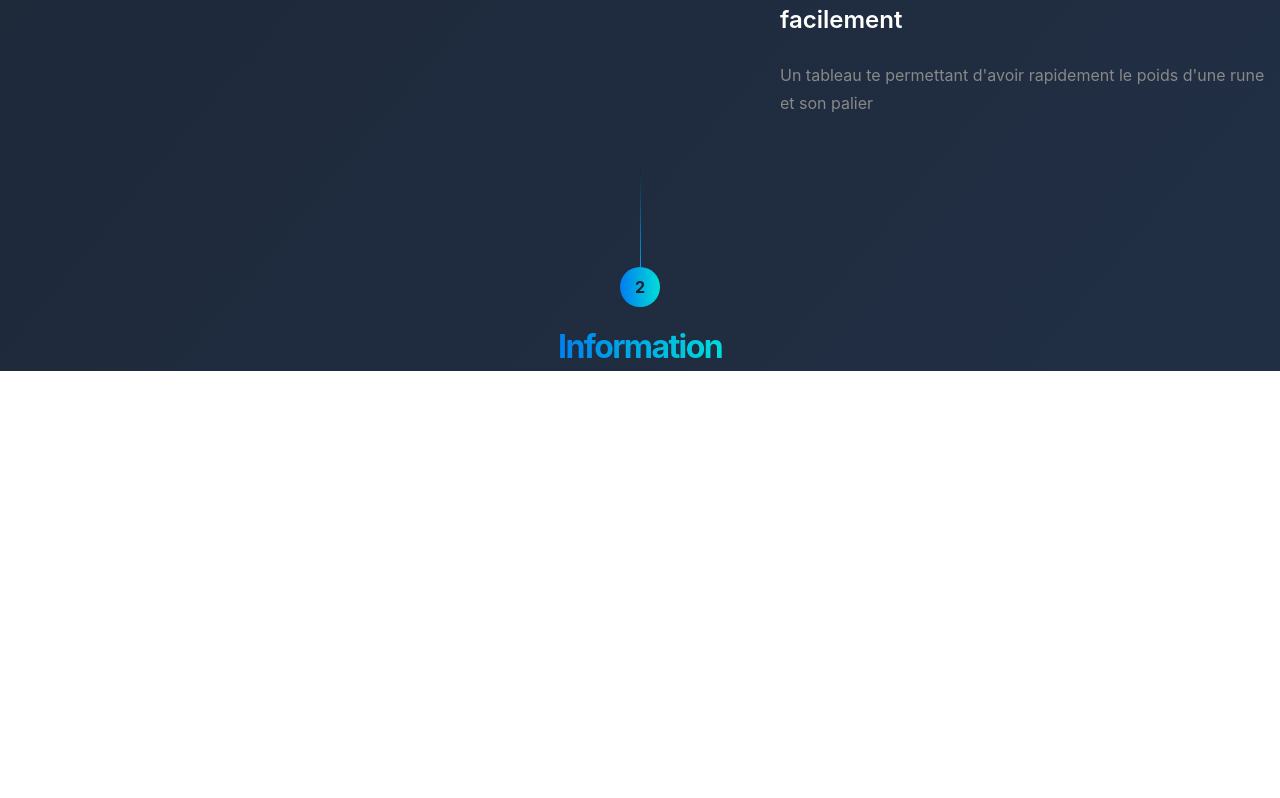
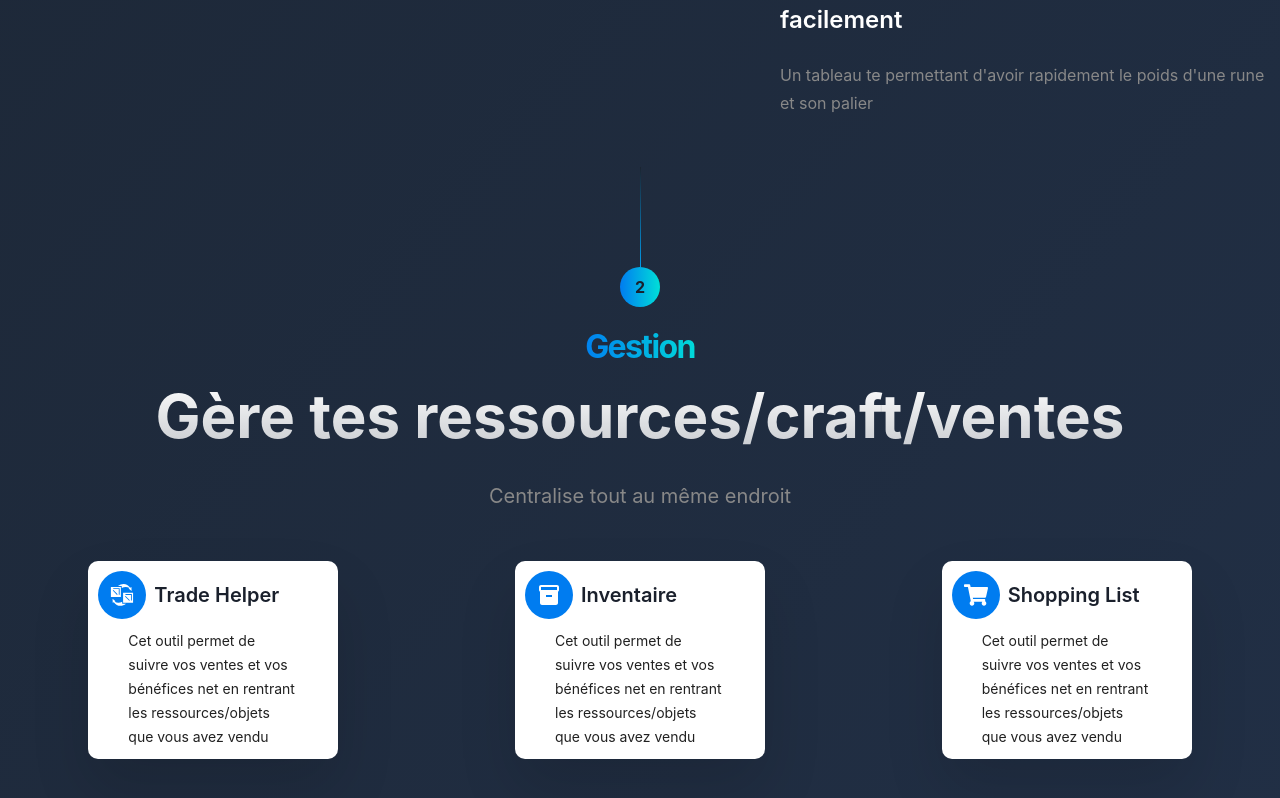
Before and after one commit to no-inspi/profus2.0, a Next.js app: page / in a window 1280 px wide. Shown: the part 1808-2606 px from the top of the page. Before the commit the page ends 2179 px from the top, so only its background shows below. Built offline with nearby package versions, Linux system fonts and the light colour scheme.

Commit message:
Update with framer-motion

```diff
--- a/components/Home/Home.module.css
+++ b/components/Home/Home.module.css
@@ -416,3 +416,75 @@
     font-weight: 400;
     color: #888;
 }
+
+
+.secondpart__card__container {
+    display: flex;
+    flex-direction: row;
+    justify-content: space-around;
+    align-items: center;
+    width: 100%;
+    margin-top: 50px;
+    margin-bottom: 100px;
+}
+
+.secondpart__card {
+    background-color: white;
+    border-radius: 10px;
+    padding: 10px;
+    /*height: 150px;*/
+    width: 250px;
+    transition: all 0.3s ease;
+    cursor: pointer;
+    box-shadow: 0 30px 60px rgba(0,0,0,.12);
+    display: flex;
+    flex-direction: column;
+    justify-content: center;
+    align-items: center;
+    gap: 10px;
+}
+
+.secondpart__card:hover {
+    transform: scale(1.05);
+}
+
+.secondpart__card__titleicon {
+    display: flex;
+    flex-direction: row;
+    justify-content: flex-start;
+    align-items: center;
+    width: 100%;
+    gap: 8px;
+}
+
+.secondpart__card__title {
+    font-size: 1.25rem;
+    font-weight: 600;
+    line-height: 1.5rem;
+    color: 0,0%,9%;
+}
+
+.secondpart__card__text {
+    display: flex;
+    flex-direction: row;
+    justify-content: center;
+    align-items: center;
+    width: 100%;
+    padding: 0px 30px;
+    font-size: 0.875rem;
+    line-height: 1.5rem;
+    font-weight: 400;
+    color: rgb(33, 33, 33);
+}
+
+.secondpart__card__icon {
+    background-color: #007CF0;
+    border-radius: 100%;
+    display: flex;
+    align-items: center;
+    justify-content: center;
+    flex-shrink: 0;
+    width: 48px;
+    height: 48px;
+    color: white;
+}
--- a/components/Home/Home.tsx
+++ b/components/Home/Home.tsx
@@ -1,4 +1,5 @@
 import { Button, SimpleGrid, Card, CardHeader, Heading, CardBody, CardFooter, Text } from '@chakra-ui/react'
+import { motion } from "framer-motion"
 
 import styles from './Home.module.css';
 import stylesCard from './Card.module.css'
@@ -9,13 +10,17 @@ import home_full from '../img/home_full.png'
 import home_metier from '../img/metiers.png'
 import home_rune from '../img/page_rune.png'
 
-import { GiHammerBreak, GiScythe, GiRuneStone } from 'react-icons/gi'
+import { GiHammerBreak, GiScythe, GiRuneStone, GiTrade } from 'react-icons/gi'
+import {MdInventory} from 'react-icons/md'
+import {FaShoppingCart} from 'react-icons/fa'
 
 export default function Home() {
     return (
         <>
             <div className={styles.home__container}>
-                <div className={styles.home__title}>
+                <motion.div
+                    initial={{ y: 10, opacity: 0 }} animate={{ y: 0, opacity: 1 }} transition={{ duration: 0.5, delay: 0.1 }}
+                    className={styles.home__title}>
                     {/* <span className={styles.animate__charcter}>
                         Develop. Preview. Ship.
                     </span> */}
@@ -36,14 +41,18 @@ export default function Home() {
                             </span>
                         </span>
                     </h1>
-                </div>
-                <h2 className={styles.home__description}>
+                </motion.div>
+                <motion.h2
+                    initial={{ y: 10, opacity: 0 }} animate={{ y: 0, opacity: 1 }} transition={{ duration: 0.5, delay: 0.2 }}
+                    className={styles.home__description}>
                     Profus met gratuitement à disposition des outils vous permettant d&apos;optimiser votre expérience ingame
-                </h2>
-                <div className={styles.home__button}>
+                </motion.h2>
+                <motion.div
+                    initial={{ y: 10, opacity: 0 }} animate={{ y: 0, opacity: 1 }} transition={{ duration: 0.5, delay: 0.3 }}
+                    className={styles.home__button}>
                     <a className={`${stylesButton.basic_button}`}>Briser un item</a>
                     <a className={`${stylesButton.gradient_border}`}>Les métiers</a>
-                </div>
+                </motion.div>
             </div>
             {/* <div className={styles.card__container}>
                 <div className={stylesCard.ag_courses_item}>
@@ -128,6 +137,7 @@ export default function Home() {
                     </a>
                 </div>
             </div> */}
+            <motion.div initial={{ y: 10, opacity: 0 }} animate={{ y: 0, opacity: 1 }} transition={{ duration: 0.5, delay: 0.4 }}>
                 <div className={styles.title__before}>
                     <span className={styles.title__before__text}>Explore Profus</span>
                 </div>
@@ -148,7 +158,8 @@ export default function Home() {
                         <span className={styles.step__p__text}>Gagne du temps et optimise tes actions en jeu </span>
                     </p>
                 </div>
-            <div className={styles.showroom__container}>
+            </motion.div>
+            <motion.div className={styles.showroom__container} initial={{ y: 10, opacity: 0 }} whileInView={{ y: 0, opacity: 1 }} transition={{ duration: 0.5, delay: 0.5 }}>
                 <div className={styles.showroom__image}>
                     <Image
                         src={home_full}
@@ -175,7 +186,7 @@ export default function Home() {
                 <div className={styles.showroom__global__container}>
                     <div className={styles.showroom__text}>
                         <div className={styles.showroom__icon}>
-                            <GiHammerBreak style={{ fontSize: "3rem", color: "#999" }} />
+                            <GiHammerBreak style={{ fontSize: "3rem", color: "white" }} />
                         </div>
                         <h5 className={styles.h5class}>
                             Optimise le brisage de ton item
@@ -186,7 +197,7 @@ export default function Home() {
                     </div>
                     <div className={styles.showroom__text}>
                         <div className={styles.showroom__icon}>
-                            <GiScythe style={{ fontSize: "3rem", color: "#999" }} />
+                            <GiScythe style={{ fontSize: "3rem", color: "white" }} />
                         </div>
                         <h5 className={styles.h5class}>
                             Economise des kamas en montant tes métiers
@@ -197,7 +208,7 @@ export default function Home() {
                     </div>
                     <div className={styles.showroom__text}>
                         <div className={styles.showroom__icon}>
-                            <GiRuneStone style={{ fontSize: "3rem", color: "#999" }} />
+                            <GiRuneStone style={{ fontSize: "3rem", color: "white" }} />
                         </div>
                         <h5 className={styles.h5class}>
                             Trouve des astuces fm pour progresser facilement
@@ -207,16 +218,53 @@ export default function Home() {
                         </div>
                     </div>
                 </div>
-            </div>
+            </motion.div>
             <div className={styles.step__container}>
                 <span className={styles.step__lines}></span>
                 <div className={styles.step__number__container}>
                     <span className={styles.step__number}>2</span>
                 </div>
                 <h3 className={styles.step__title}>
-                    <span className={styles.step__title__text}>Information</span>
+                    <span className={styles.step__title__text}>Gestion</span>
                 </h3>
+                <div className={styles.step__h4class__container}>
+                    <h4 className={styles.step__h4class}>
+                        <span className={styles.step__h4class__text}>Gère tes ressources/craft/ventes </span>
+                    </h4>
+                    <p className={styles.step__p}>
+                        <span className={styles.step__p__text}>Centralise tout au même endroit</span>
+                    </p>
                 </div>
+            </div>
+            <motion.div className={styles.secondpart__card__container}>
+                <div className={styles.secondpart__card}>
+                    <div className={styles.secondpart__card__titleicon}>
+                        <span className={styles.secondpart__card__icon}><GiTrade size='1.5em' /></span>
+                        <span className={styles.secondpart__card__title}>Trade Helper</span>
+                    </div>
+                    <div className={styles.secondpart__card__text}>
+                        Cet outil permet de suivre vos ventes et vos bénéfices net en rentrant les ressources/objets que vous avez vendu
+                    </div>
+                </div>
+                <div className={styles.secondpart__card}>
+                    <div className={styles.secondpart__card__titleicon}>
+                        <span className={styles.secondpart__card__icon}><MdInventory size='1.5em' /></span>
+                        <span className={styles.secondpart__card__title}>Inventaire</span>
+                    </div>
+                    <div className={styles.secondpart__card__text}>
+                        Cet outil permet de suivre vos ventes et vos bénéfices net en rentrant les ressources/objets que vous avez vendu
+                    </div>
+                </div>
+                <div className={styles.secondpart__card}>
+                    <div className={styles.secondpart__card__titleicon}>
+                        <span className={styles.secondpart__card__icon}><FaShoppingCart size='1.5em' /></span>
+                        <span className={styles.secondpart__card__title}>Shopping List</span>
+                    </div>
+                    <div className={styles.secondpart__card__text}>
+                        Cet outil permet de suivre vos ventes et vos bénéfices net en rentrant les ressources/objets que vous avez vendu
+                    </div>
+                </div>
+            </motion.div>
 
         </>
     )
--- a/package.json
+++ b/package.json
@@ -24,7 +24,7 @@
     "axios": "^1.4.0",
     "eslint": "8.45.0",
     "eslint-config-next": "13.4.10",
-    "framer-motion": "^10.12.21",
+    "framer-motion": "^10.16.0",
     "js-cookie": "^3.0.5",
     "next": "13.4.10",
     "react": "18.2.0",
```
Also changed, not shown: components/Navigation/navigation.tsx (+3 -6 lines), 1 other file (tests, documents, lock files or other folders). Lines whose indentation alone changed are shown as unchanged.
